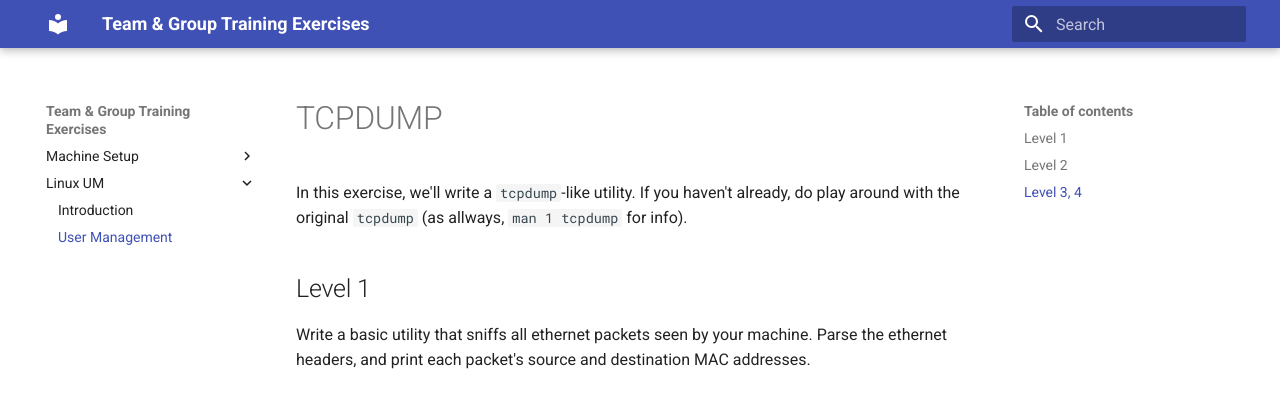
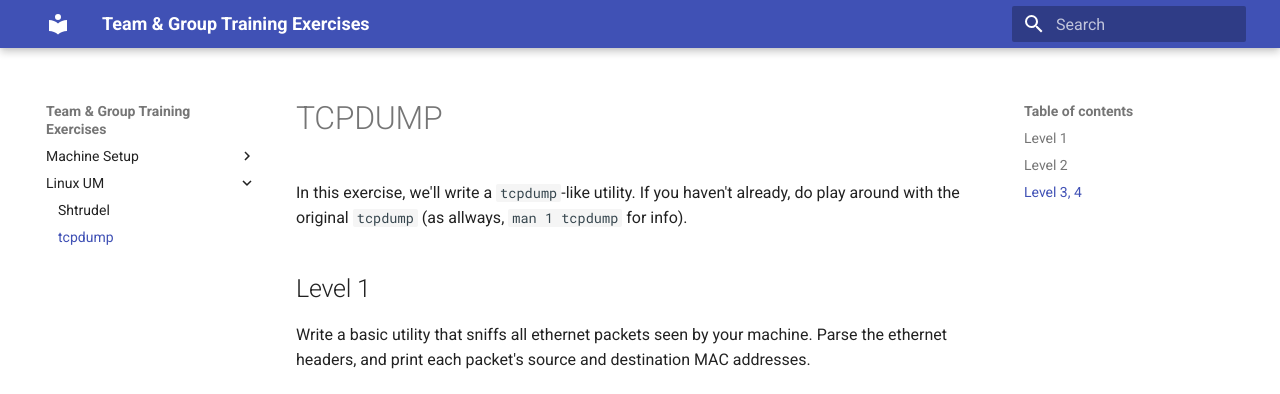
Before and after one commit to AchtungX/Hafifot, an MkDocs documentation site: the page built from content/linux_um/tcpdump.md, in a window 1280 px wide. Shown: the top 394 px of the page. Built offline with MkDocs 1.6.1 and Material for MkDocs 9.7.7, drawn with Linux system fonts in a browser that asks for light colours.

Commit message:
content: Fix structure

```diff
--- a/mkdocs.yml
+++ b/mkdocs.yml
@@ -5,8 +5,8 @@ nav:
       - Prerequisites: machine_setup/prerequisites.md
       - Installation: machine_setup/installation.md
   - Linux UM:
-      - Introduction: linux_um/shtrudel.md
-      - User Management: linux_um/tcpdump.md
+      - Shtrudel: linux_um/shtrudel.md
+      - tcpdump: linux_um/tcpdump.md
 
 theme:
   name: material
```
Also changed, not shown: content/README.md (deleted, +0 -1 lines).
